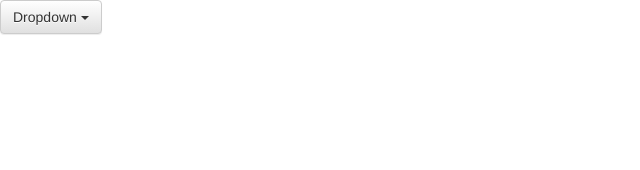
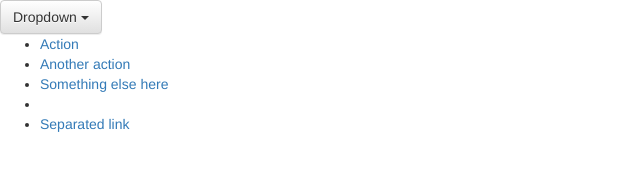
Before and after one commit to adrianjez/adrianjez.github.io, a plain HTML site: page index.html in a window 1280 px wide. Shown: the whole page, without its empty margins (0-640 px from the left). Drawn offline with nearby package versions, Linux system fonts and the light colour scheme.

Commit message:
Li change

```diff
--- a/index.html
+++ b/index.html
@@ -28,18 +28,19 @@
 
 </head>
 <body>
-	<div class="dropdown">
+	<div >
 		<button class="btn btn-default dropdown-toggle" type="button"
 			id="dropdownMenu1" data-toggle="dropdown" aria-haspopup="true"
 			aria-expanded="true">
 			Dropdown <span class="caret"></span>
 		</button>
-		<ul class="dropdown-menu" aria-labelledby="dropdownMenu1">
+		<ul >
 			<li><a href="#">Action</a></li>
 			<li><a href="#">Another action</a></li>
 			<li><a href="#">Something else here</a></li>
 			<li role="separator" class="divider"></li>
 			<li><a href="#">Separated link</a></li>
+
 		</ul>
 	</div>
 </body>
```
